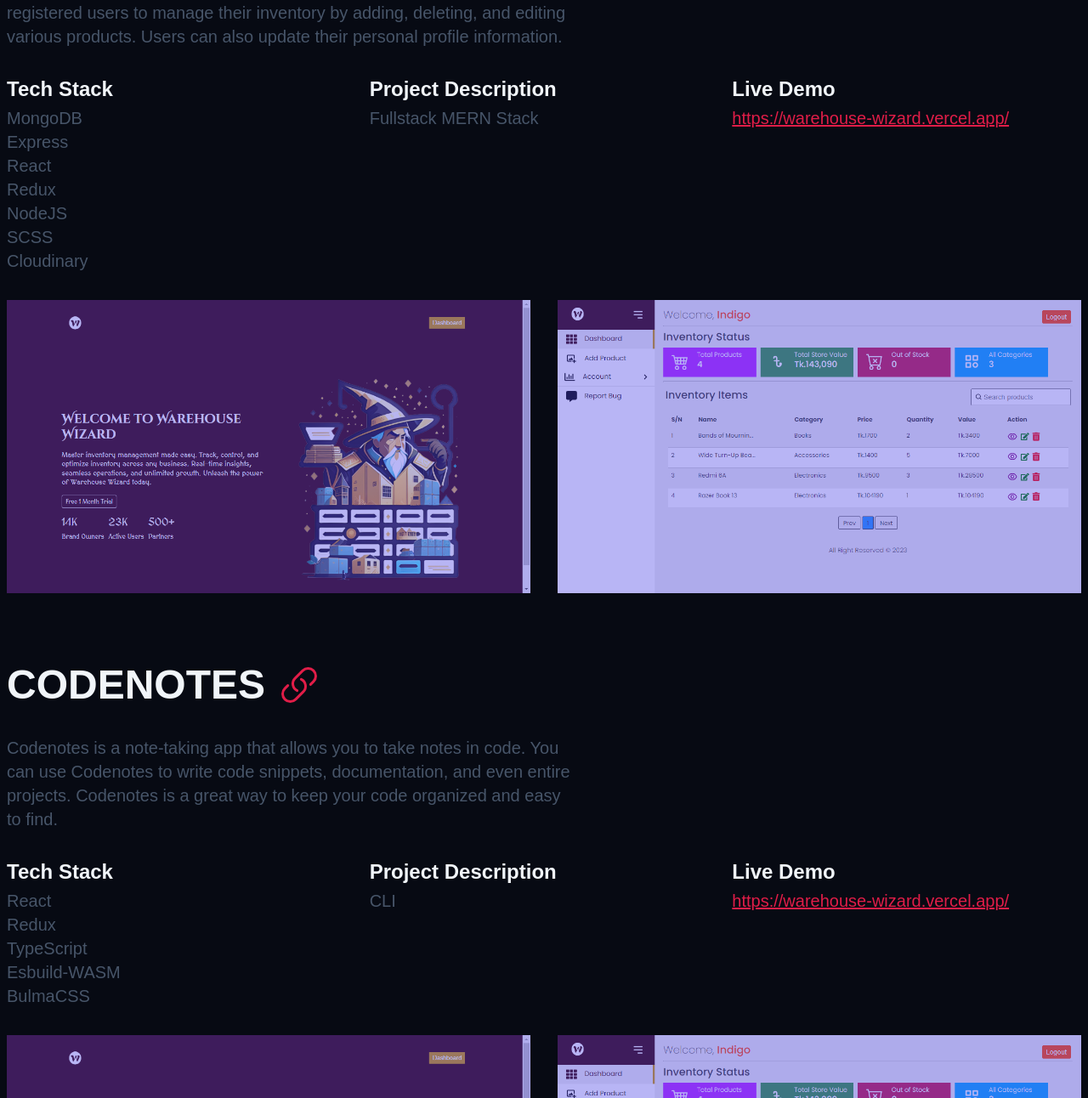
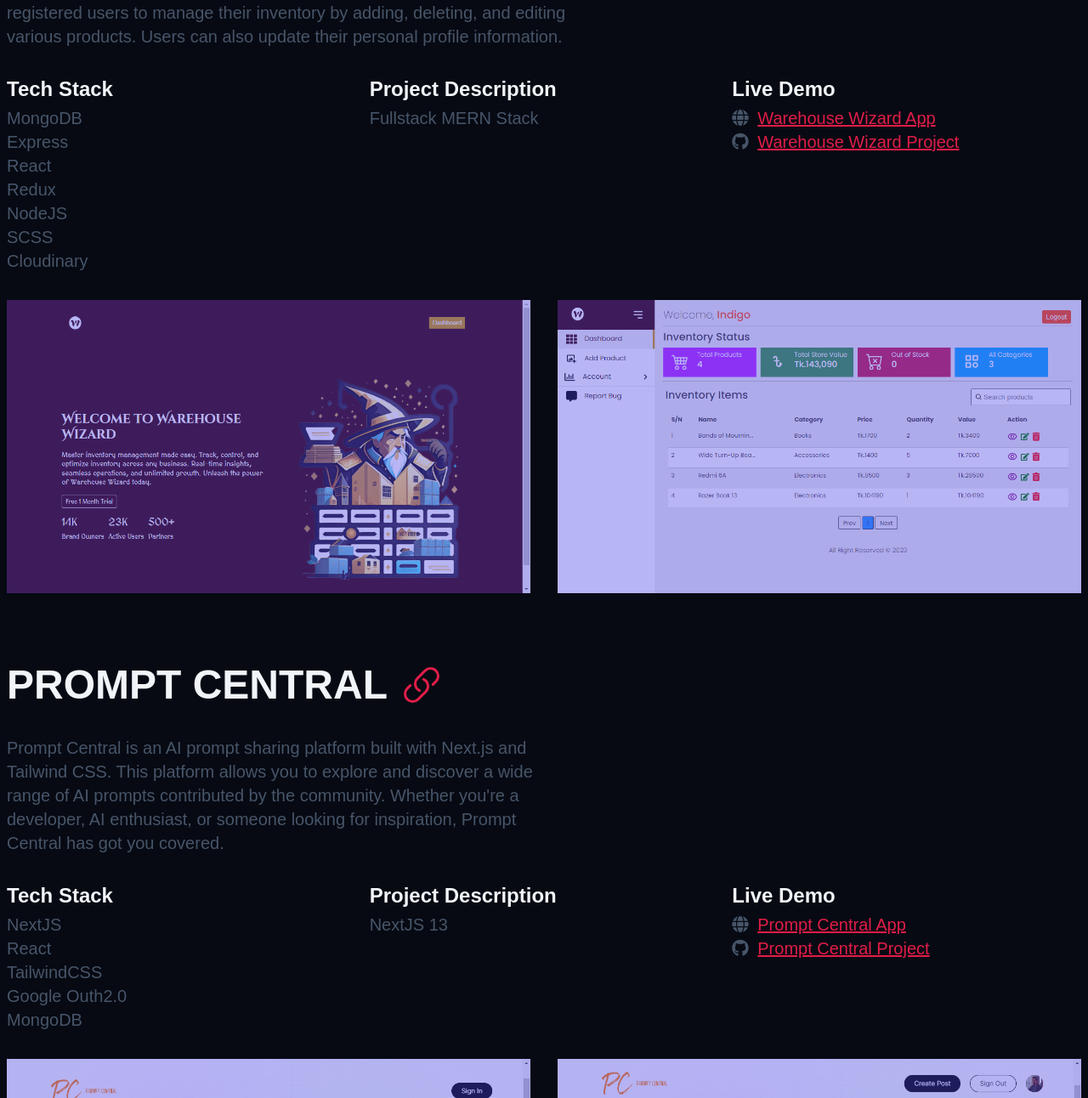
Before and after one commit to IsbatBInHossain/personal-website-v1, a website built with Vite: page index.html in a window 1280 px wide. Shown: the part 1808-3100 px from the top of the page at 85% size. Built offline with nearby package versions, Linux system fonts and the light colour scheme; a web font is replaced by a local one.

Commit message:
Tweak some layout

```diff
--- a/index.html
+++ b/index.html
@@ -14,6 +14,11 @@
       href="https://api.fontshare.com/v2/css?f[]=general-sans@500,600,400,700&amp;display=swap"
       rel="stylesheet"
     />
+    <link
+      rel="stylesheet"
+      href="https://cdnjs.cloudflare.com/ajax/libs/font-awesome/5.14.0/css/all.min.css"
+    />
+
     <meta name="viewport" content="width=device-width, initial-scale=1.0" />
     <title>Isbat Bin Hossain</title>
   </head>
@@ -208,77 +213,30 @@
           </div>
           <div class="">
             <h3 class="featured__label">Live demo</h3>
-            <p class="featured__info" style="text-transform: none">
-              <a href="https://warehouse-wizard.vercel.app/" target="_blank"
-                >https://warehouse-wizard.vercel.app/</a
+            <p
+              class="featured__info link__wrapper"
+              style="text-transform: none"
+            >
+              <i class="fas fa-globe"></i>
+
+              <a
+                href="https://warehouse-wizard.vercel.app/"
+                style="text-overflow: unset"
+                target="_blank"
               >
+                Warehouse Wizard App
+              </a>
             </p>
-          </div>
-        </div>
-        <div class="featured__img-container">
-          <div class="featured__img-wrapper">
-            <img
-              class="lazy loading"
-              src="https://via.placeholder.com/1920X968"
-              data-src="/home.png"
-              alt="home page"
-            />
-          </div>
-          <div class="featured__img-wrapper">
-            <img
-              class="lazy loading"
-              src="https://via.placeholder.com/1920X968"
-              data-src="/dashboard.png"
-              alt="dashboard"
-            />
-          </div>
-        </div>
-      </section>
-      <section class="featured container section" id="featured">
-        <div class="featured__wrapper">
-          <h2 class="featured__title">CodeNotes</h2>
-          <a href="#" class="featured__link">
-            <svg
-              xmlns="http://www.w3.org/2000/svg"
-              fill="none"
-              viewBox="0 0 24 24"
-              stroke-width="1.5"
-              stroke="currentColor"
+            <p
+              class="featured__info link__wrapper"
+              style="text-transform: none"
             >
-              <path
-                stroke-linecap="round"
-                stroke-linejoin="round"
-                d="M13.19 8.688a4.5 4.5 0 011.242 7.244l-4.5 4.5a4.5 4.5 0 01-6.364-6.364l1.757-1.757m13.35-.622l1.757-1.757a4.5 4.5 0 00-6.364-6.364l-4.5 4.5a4.5 4.5 0 001.242 7.244"
-              />
-            </svg>
-          </a>
-        </div>
-        <p class="featured__description">
-          Codenotes is a note-taking app that allows you to take notes in code.
-          You can use Codenotes to write code snippets, documentation, and even
-          entire projects. Codenotes is a great way to keep your code organized
-          and easy to find.
-        </p>
-        <div class="featured__info-container">
-          <div class="">
-            <h3 class="featured__label">Tech stack</h3>
-            <ul class="featured__tech-stack">
-              <li class="featured__info">React</li>
-              <li class="featured__info">Redux</li>
-              <li class="featured__info">TypeScript</li>
-              <li class="featured__info">esbuild-WASM</li>
-              <li class="featured__info">bulmaCSS</li>
-            </ul>
-          </div>
-          <div class="">
-            <h3 class="featured__label">Project Description</h3>
-            <p class="featured__info">CLI</p>
-          </div>
-          <div class="">
-            <h3 class="featured__label">Live demo</h3>
-            <p class="featured__info" style="text-transform: none">
-              <a href="https://warehouse-wizard.vercel.app/" target="_blank"
-                >https://warehouse-wizard.vercel.app/</a
+              <i class="fab fa-github"></i>
+
+              <a
+                href="https://github.com/IsbatBInHossain/Warehouse-Wizard"
+                target="_blank"
+                >Warehouse Wizard Project</a
               >
             </p>
           </div>
@@ -345,9 +303,30 @@
           </div>
           <div class="">
             <h3 class="featured__label">Live demo</h3>
-            <p class="featured__info" style="text-transform: none">
-              <a href="https://prompt-central.vercel.app/" target="_blank"
-                >https://prompt-central.vercel.app/</a
+            <p
+              class="featured__info link__wrapper"
+              style="text-transform: none"
+            >
+              <i class="fas fa-globe"></i>
+
+              <a
+                href="https://prompt-central.vercel.app/"
+                style="text-overflow: unset"
+                target="_blank"
+              >
+                Prompt Central App
+              </a>
+            </p>
+            <p
+              class="featured__info link__wrapper"
+              style="text-transform: none"
+            >
+              <i class="fab fa-github"></i>
+
+              <a
+                href="https://github.com/IsbatBInHossain/prompt-central"
+                target="_blank"
+                >Prompt Central Project</a
               >
             </p>
           </div>
@@ -368,6 +347,64 @@
               data-src="/create-prompt.png"
               alt="Prompt Central create post page"
             />
+          </div>
+        </div>
+      </section>
+      <section class="featured container section" id="current">
+        <h3 class="featured__subtitle">Current Projects</h3>
+        <div class="featured__wrapper">
+          <h2 class="featured__title">CodeNotes</h2>
+          <a href="#" class="featured__link">
+            <svg
+              xmlns="http://www.w3.org/2000/svg"
+              fill="none"
+              viewBox="0 0 24 24"
+              stroke-width="1.5"
+              stroke="currentColor"
+            >
+              <path
+                stroke-linecap="round"
+                stroke-linejoin="round"
+                d="M13.19 8.688a4.5 4.5 0 011.242 7.244l-4.5 4.5a4.5 4.5 0 01-6.364-6.364l1.757-1.757m13.35-.622l1.757-1.757a4.5 4.5 0 00-6.364-6.364l-4.5 4.5a4.5 4.5 0 001.242 7.244"
+              />
+            </svg>
+          </a>
+        </div>
+        <p class="featured__description">
+          Codenotes is a code editor & note-taking app that allows you to take
+          notes in code. You can use Codenotes to write code snippets,
+          documentation, and even entire projects. Codenotes is a great way to
+          keep your code organized and easy to find.
+        </p>
+        <div class="featured__info-container">
+          <div class="">
+            <h3 class="featured__label">Tech stack</h3>
+            <ul class="featured__tech-stack">
+              <li class="featured__info">React</li>
+              <li class="featured__info">Redux</li>
+              <li class="featured__info">TypeScript</li>
+              <li class="featured__info">esbuild-WASM</li>
+              <li class="featured__info">bulmaCSS</li>
+            </ul>
+          </div>
+          <div class="">
+            <h3 class="featured__label">Project Description</h3>
+            <p class="featured__info">CLI</p>
+          </div>
+          <div class="">
+            <h3 class="featured__label">Links</h3>
+            <p
+              class="featured__info link__wrapper"
+              style="text-transform: none"
+            >
+              <i class="fab fa-github"></i>
+
+              <a
+                href="https://github.com/IsbatBInHossain/codenotes"
+                target="_blank"
+                >Codenotes Project</a
+              >
+            </p>
           </div>
         </div>
       </section>
--- a/styles/components/featured.css
+++ b/styles/components/featured.css
@@ -57,7 +57,7 @@
   position: relative;
 }
 .featured__img-wrapper::after {
-  content: "";
+  content: '';
   background-color: rgba(79, 70, 229, 0.4);
   width: 100%;
   height: 100%;
@@ -69,7 +69,12 @@
 .featured__img-wrapper:hover::after {
   background-color: rgba(79, 70, 229, 0.1);
 }
-
+.link__wrapper i {
+  margin-right: 5px;
+}
+.link__wrapper a {
+  text-transform: none;
+}
 /* xs */
 @media (min-width: 475px) {
   .featured__subtitle {
```
